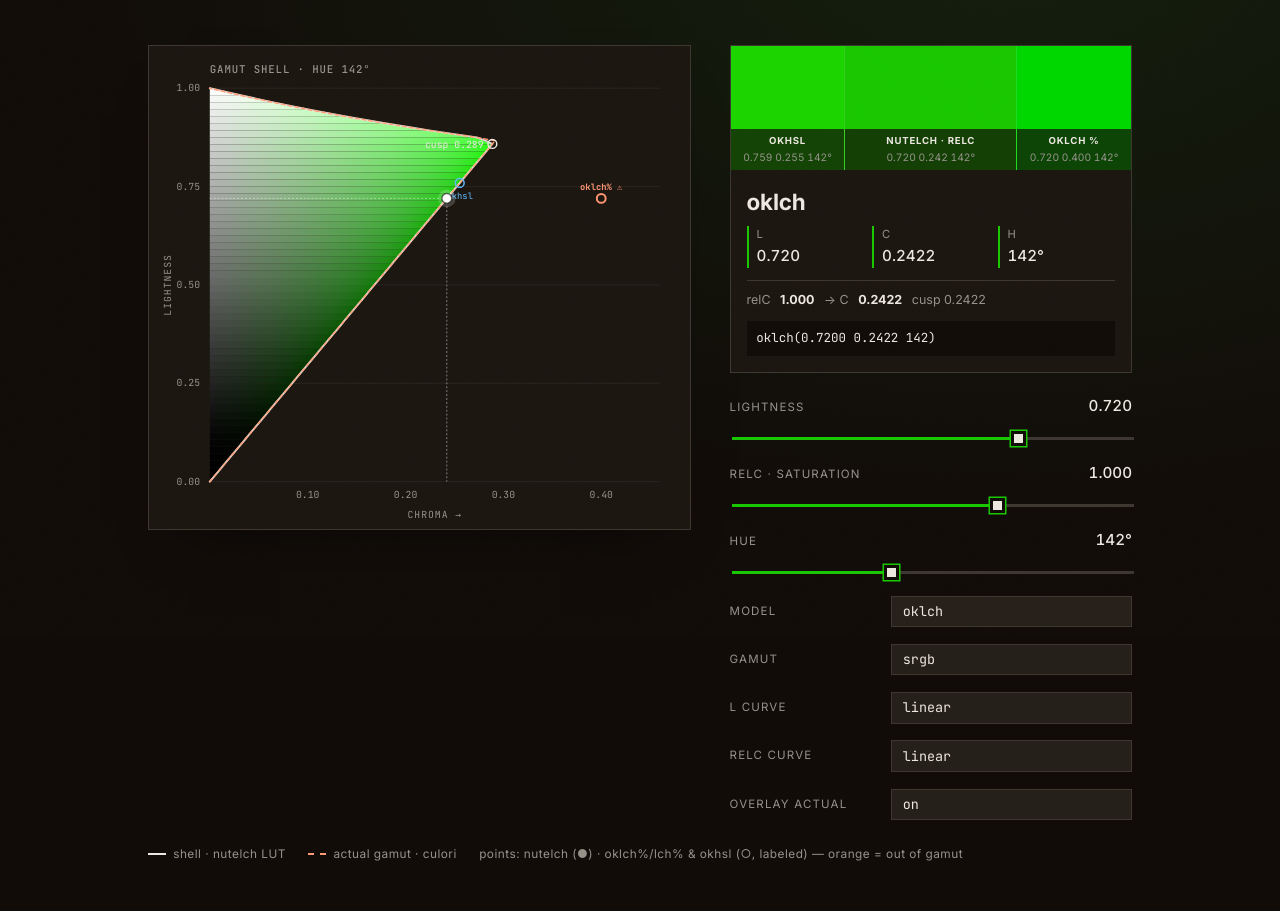
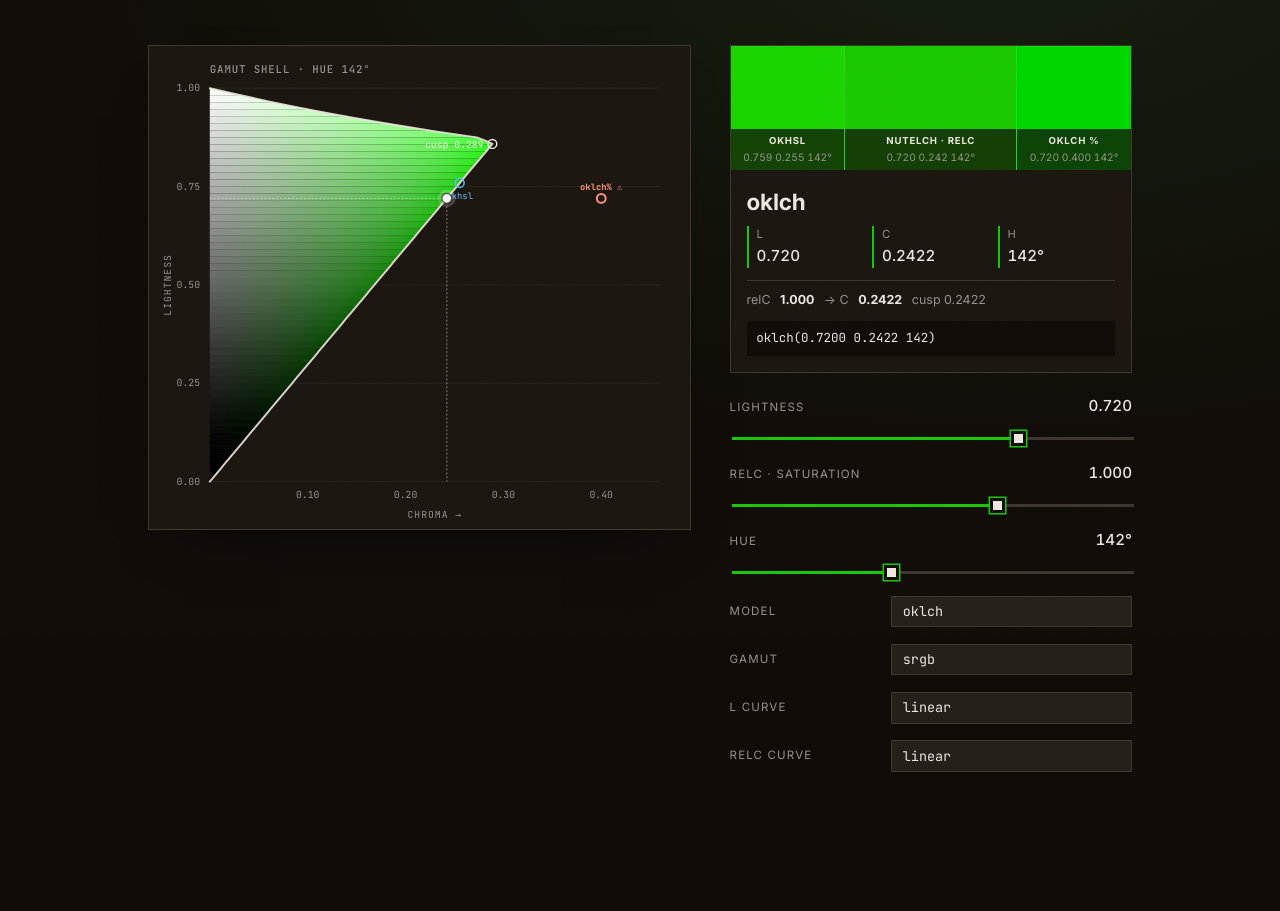
Before and after one commit to meodai/nutelch, a website built with Vite: page index.html in a window 1280 px wide. Shown: the part 165-1076 px from the top of the page. After the commit the page ends 985 px from the top, so only its background shows below. Built offline with nearby package versions, Linux system fonts and the light colour scheme.

Commit message:
demo: remove the culori 'actual gamut' overlay and the legend footer
Drop the dashed actual-boundary envelope + its 'overlay actual' toggle from the
slice, and remove the colophon legend. Slice now shows the nutelch shell, cusp,
and the three labeled points; unused CSS cleaned up.

```diff
--- a/index.html
+++ b/index.html
@@ -16,7 +16,7 @@
     <div class="grain" aria-hidden="true"></div>
     <main id="app">
       <header class="masthead">
-        <h1 class="wordmark">nut<span>elch</span></h1>
+        <h1 class="wordmark">nute<span>lch</span></h1>
         <p class="tagline">chroma, measured relative to the shell</p>
       </header>
 
@@ -38,11 +38,6 @@
         </aside>
       </section>
 
-      <footer class="colophon">
-        <span class="dot-legend"><i class="k k--lut"></i> shell · nutelch LUT</span>
-        <span class="dot-legend"><i class="k k--actual"></i> actual gamut · culori</span>
-        <span class="dot-legend">points: nutelch (●) · oklch%/lch% &amp; okhsl (○, labeled) — orange = out of gamut</span>
-      </footer>
     </main>
     <script type="module" src="/src/demo/main.ts"></script>
   </body>
--- a/src/demo/main.ts
+++ b/src/demo/main.ts
@@ -7,7 +7,7 @@ import {
   type SelectSpec,
 } from './controls';
 import { renderSlice } from './slice';
-import { actualMaxChroma, okhslHex, okhslCoords } from './actual';
+import { okhslHex, okhslCoords } from './actual';
 
 type Family = 'ok' | 'cie';
 type Gamut = 'srgb' | 'display-p3';
@@ -75,7 +75,6 @@ const selects: SelectSpec[] = [
   { key: 'gamut', label: 'gamut', options: ['srgb', 'display-p3'], value: 'srgb' },
   { key: 'curveL', label: 'L curve', options: EASE_NAMES, value: 'linear' },
   { key: 'curveC', label: 'relC curve', options: EASE_NAMES, value: 'linear' },
-  { key: 'compare', label: 'overlay actual', options: ['on', 'off'], value: 'on' },
 ];
 
 // Faithful CSS for the active family. `t` is normalized lightness 0..1.
@@ -121,7 +120,6 @@ function render(v: ControlValues): void {
   const gamut = v.choices.gamut as Gamut;
   const fam = familyOf(mode);
   const lut = LUTS[mode][gamut];
-  const showActual = v.choices.compare === 'on';
 
   const lParam = v.values.l ?? 0; // raw slider, native scale
   const h = v.values.h ?? 0;
@@ -167,7 +165,6 @@ function render(v: ControlValues): void {
     lMax: lMaxOf(fam),
     cssColor: (tt, c) => css(fam, tt, c, h),
     lutEnvelope: (tt) => cusp({ lut, l: tt * lMaxOf(fam), h }).c,
-    actualEnvelope: (tt) => actualMaxChroma(fam, tt * lMaxOf(fam), h, gamut),
     cmax: Math.max(peakC, col.c, cPct, lMaxOf(fam) === 1 ? 0.05 : 5) * 1.15,
     point: { l: t, c: col.c },
     pctPoint: { l: t, c: cPct },
@@ -175,7 +172,6 @@ function render(v: ControlValues): void {
     // OkHSL is an sRGB + OK model — only place its point on the OK/sRGB slice.
     okhslPoint: fam === 'ok' && gamut === 'srgb' ? { l: okhsl.t, c: okhsl.c } : null,
     okhslLabel: 'okhsl',
-    showActual,
   });
 }
 
--- a/src/demo/slice.ts
+++ b/src/demo/slice.ts
@@ -8,14 +8,12 @@ export interface SliceInput {
   lMax: number; // 1 for OK family, 100 for CIE family (axis labels)
   cssColor: (t: number, c: number) => string; // (normalized L, chroma) -> CSS color string
   lutEnvelope: (t: number) => number; // nutelch LUT boundary chroma, t = normalized L
-  actualEnvelope: (t: number) => number; // culori live boundary, same t
   cmax: number; // x-axis max chroma for scaling
   point: SlicePoint | null; // nutColor's resolved point
   pctPoint?: SlicePoint | null; // the raw oklch%/lch% point, for comparison
   pctLabel?: string; // label for that point (e.g. "oklch%")
   okhslPoint?: SlicePoint | null; // where OkHSL places the current color
   okhslLabel?: string;
-  showActual: boolean; // overlay the actual (culori) envelope
 }
 
 const W = 540;
@@ -36,7 +34,7 @@ function niceStep(max: number): number {
 }
 
 export function renderSlice(host: HTMLElement, input: SliceInput): void {
-  const { hue, lMax, cssColor, lutEnvelope, actualEnvelope, cmax, point, pctPoint, pctLabel, okhslPoint, okhslLabel, showActual } =
+  const { hue, lMax, cssColor, lutEnvelope, cmax, point, pctPoint, pctLabel, okhslPoint, okhslLabel } =
     input;
   const Y = (t: number) => PAD.t + (1 - t) * PLOT_H;
   const X = (c: number) => PAD.l + (cmax > 0 ? c / cmax : 0) * PLOT_W;
@@ -78,9 +76,6 @@ export function renderSlice(host: HTMLElement, input: SliceInput): void {
     return out;
   };
   const lutLine = `<polyline class="env env--lut" points="${fmtPts(sample(lutEnvelope))}"/>`;
-  const actLine = showActual
-    ? `<polyline class="env env--actual" points="${fmtPts(sample(actualEnvelope))}"/>`
-    : '';
 
   let cuspT = 0;
   let cuspC = 0;
@@ -159,7 +154,6 @@ export function renderSlice(host: HTMLElement, input: SliceInput): void {
       ${lTicks}
       ${fill}
       ${lutLine}
-      ${actLine}
       ${cuspMark}
       ${okhslMarker}
       ${pctMarker}
--- a/src/demo/style.css
+++ b/src/demo/style.css
@@ -157,13 +157,6 @@ body {
   stroke: var(--ink);
   stroke-width: 2;
   opacity: 0.9;
-}
-
-.env--actual {
-  stroke: oklch(0.85 0.19 35);
-  stroke-width: 1.5;
-  stroke-dasharray: 4 3;
-  opacity: 0.95;
 }
 
 .cusp circle {
@@ -479,34 +472,3 @@ body {
   outline: 2px solid var(--live);
   outline-offset: 2px;
 }
-
-/* ── colophon ─────────────────────────────────────────────── */
-.colophon {
-  display: flex;
-  flex-wrap: wrap;
-  gap: 1.4rem;
-  margin-top: 1.6rem;
-  color: var(--ink-dim);
-  font-size: 0.74rem;
-  letter-spacing: 0.04em;
-}
-
-.dot-legend {
-  display: inline-flex;
-  align-items: center;
-  gap: 0.45rem;
-}
-
-.k {
-  display: inline-block;
-  width: 18px;
-  height: 0;
-}
-
-.k--lut {
-  border-top: 2px solid var(--ink);
-}
-
-.k--actual {
-  border-top: 2px dashed oklch(0.85 0.19 35);
-}
```
